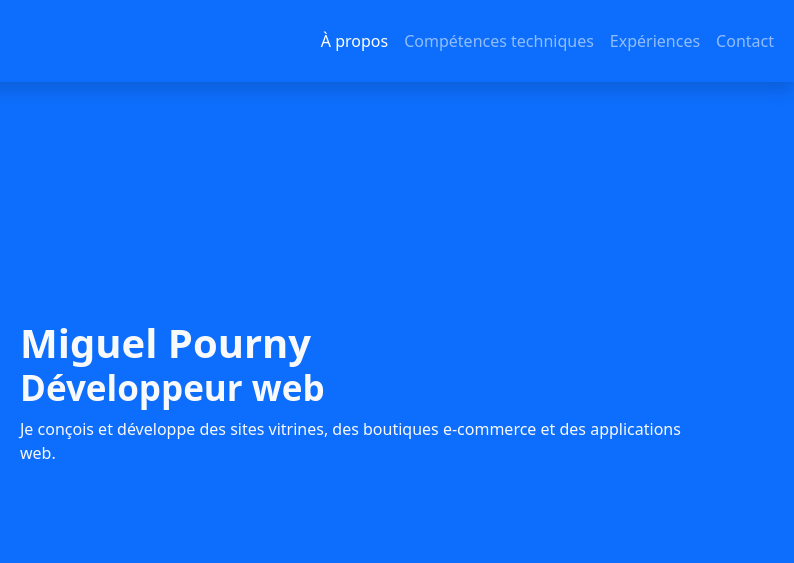
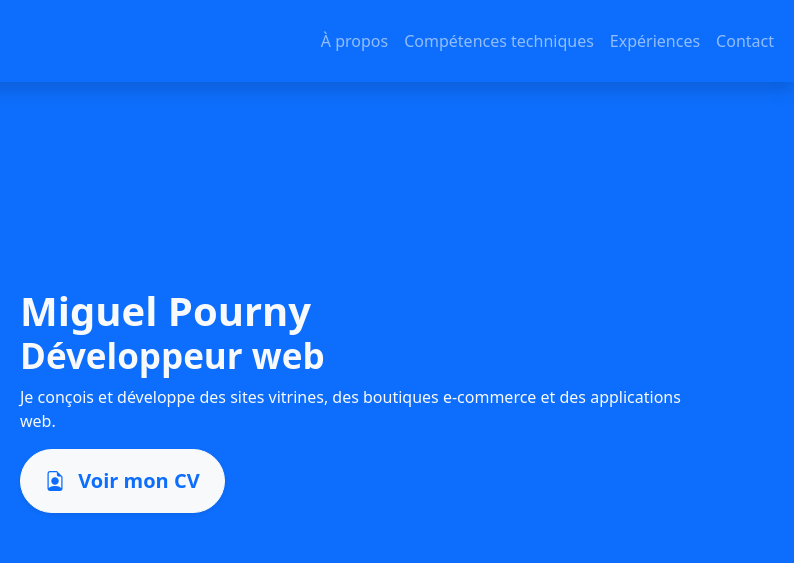
Before and after one commit to MiguelP974/Portfolio, a plain HTML site: page index.html in a window 1280 px wide. Shown: the top 563 px of the page, 486-1280 px from the left. Drawn offline with nearby package versions, Linux system fonts and the light colour scheme.

Commit message:
ajout de fichier

```diff
--- a/index.html
+++ b/index.html
@@ -4,7 +4,8 @@
     <meta charset="UTF-8">
     <meta name="viewport" content="width=device-width, initial-scale=1.0">
     <link href="https://cdn.jsdelivr.net/npm/bootstrap@5.3.8/dist/css/bootstrap.min.css" rel="stylesheet" integrity="sha384-sRIl4kxILFvY47J16cr9ZwB07vP4J8+LH7qKQnuqkuIAvNWLzeN8tE5YBujZqJLB" crossorigin="anonymous">
-    <title>Document</title>
+    <link rel="stylesheet" href="https://cdn.jsdelivr.net/npm/bootstrap-icons@1.11.3/font/bootstrap-icons.min.css">
+    <title>Miguel Pourny</title>
 </head>
 <body class="bg-primary">
 <header>
@@ -26,7 +27,7 @@
             <div class="collapse navbar-collapse justify-content-end" id="navbarNav">
                 <ul class="navbar-nav">
                     <li class="nav-item">
-                        <a class="nav-link active" href="#apropos">À propos</a>
+                        <a class="nav-link" href="#apropos">À propos</a>
                     </li>
                     <li class="nav-item">
                         <a class="nav-link" href="#technique">Compétences techniques</a>
@@ -61,6 +62,10 @@
             <p>
                 Je conçois et développe des sites vitrines, des boutiques e-commerce et des applications web.
             </p>
+            <a class="btn btn-light text-primary fs-5 fw-bold px-4 py-3 rounded-pill shadow-sm cv-button" href="cv.pdf" target="_blank">
+                <i class="bi bi-file-earmark-person me-2"></i>
+                Voir mon CV
+            </a>
         </div>
 
     </div>
```
Also changed, not shown: 1 other file.
